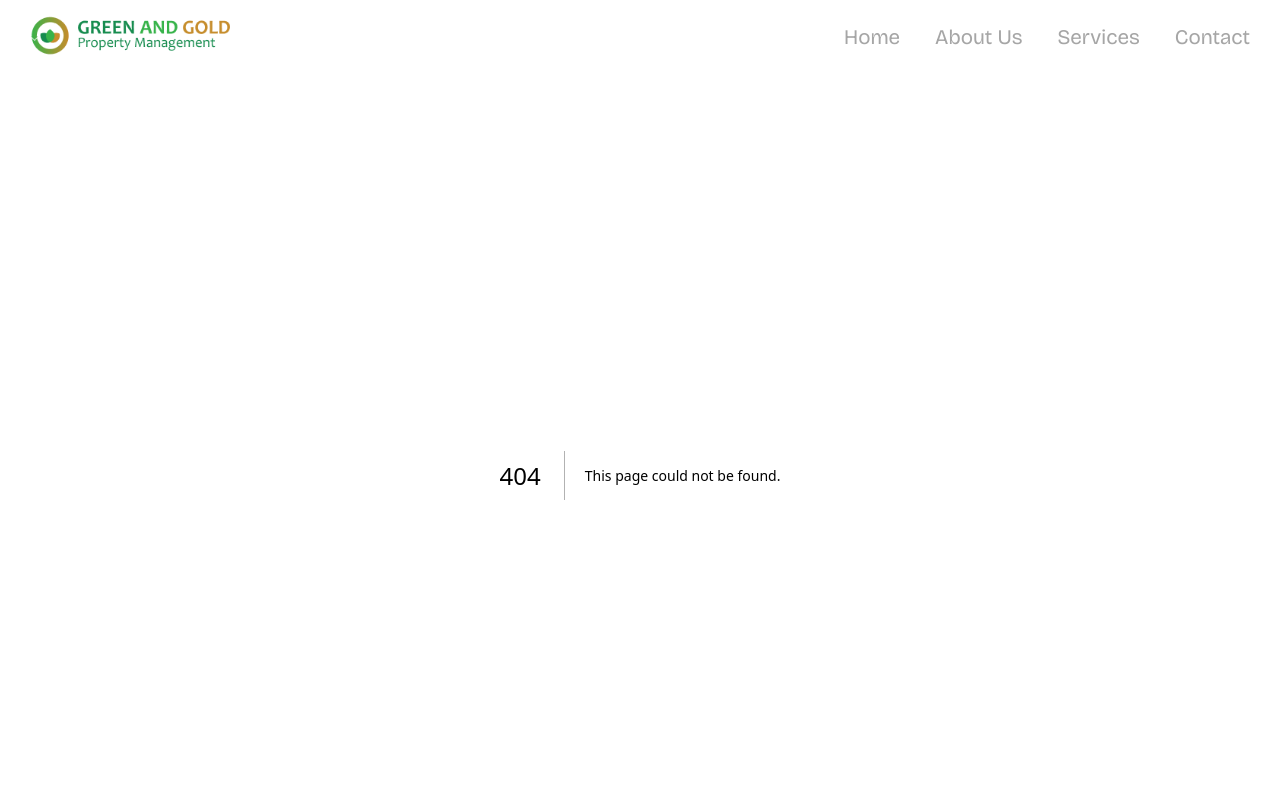
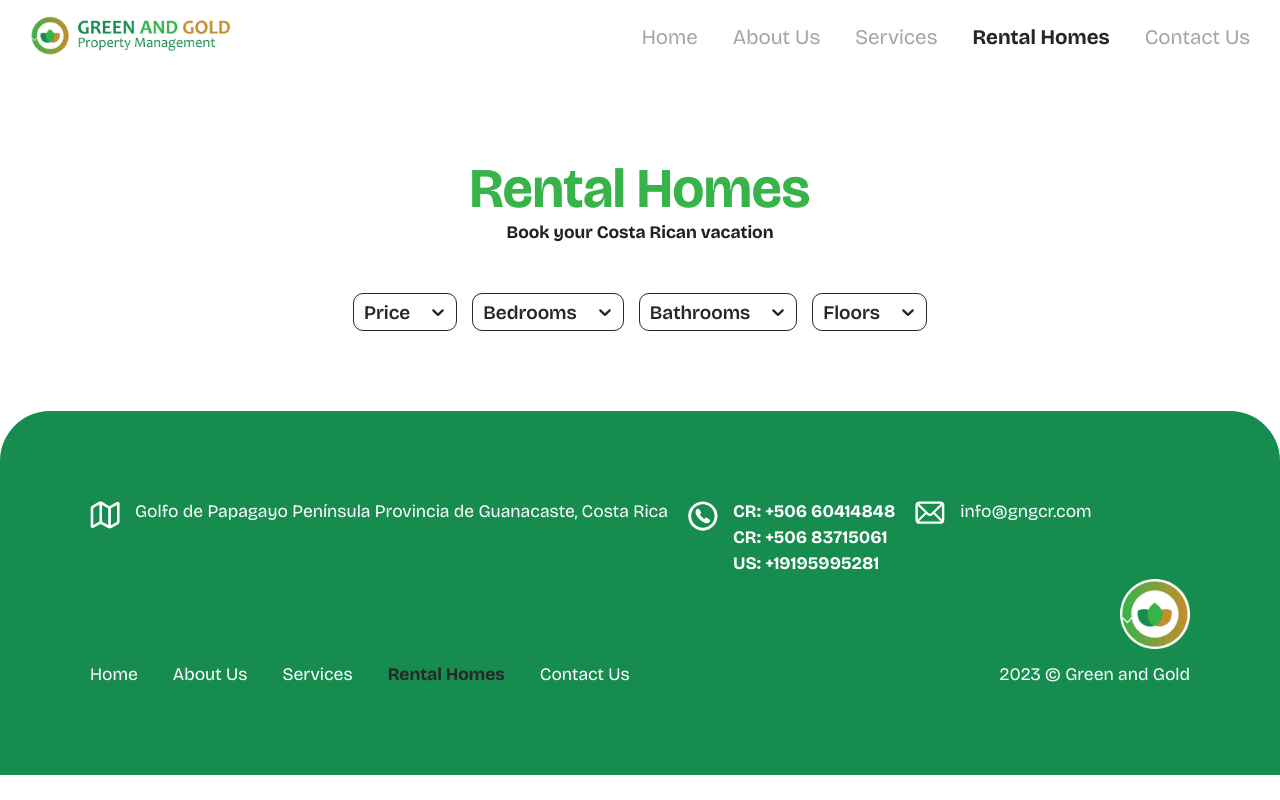
Before and after one commit to artavia17/green_and_gold_frontend, a Next.js app: page /rental-home in a window 1280 px wide. Before the commit this address had no page. Shown: the top 800 px of the page. Built offline with nearby package versions, Linux system fonts and the light colour scheme.

Commit message:
Se agregaron los filtros

```diff
--- a/package.json
+++ b/package.json
@@ -16,6 +16,7 @@
     "next": "13.5.4",
     "react": "^18",
     "react-dom": "^18",
+    "react-select": "^5.7.7",
     "swiper": "^10.3.1"
   },
   "devDependencies": {
--- /dev/null
+++ b/src/app/rental-home/page.tsx
@@ -0,0 +1,43 @@
+/**
+ *
+ * En este archivo se inicia el rental home y contiene todos los items del mismo
+ */
+
+'use client';
+
+import FiltersComponent from "@/components/retal-home/filters";
+import Image from "next/image";
+import FilterImage from '@/assets/img/icons/filters.svg';
+
+function RetalHome(){
+
+    const openFilters = () => {
+        alert("Hola mundo")
+    }
+
+    return(
+        <>
+            <section className="rental-home">
+                <section className="content_filters">
+                    <section className="titles">
+                        <h1>Rental Homes</h1>
+                        <h2>Book your Costa Rican vacation</h2>
+                    </section>
+                    <section className="filter_component">
+                        <section className="open_filters">
+                            <button onClick={openFilters}>
+                                <Image src={FilterImage} alt="Filtro de imagenes" width={100} height={100} />
+                            </button>
+                        </section>
+                        <section className="filter_items">
+                            <FiltersComponent/>
+                        </section>
+                    </section>
+                </section>
+            </section>
+        </>
+    )
+
+}
+
+export default RetalHome;
--- a/src/app/services/page.tsx
+++ b/src/app/services/page.tsx
@@ -96,7 +96,7 @@ function Services(){
 
                     <h5>Dining:</h5>
                     <ul>
-                        <li>n-home dining arrangements and restaurant reservations.</li>
+                        <li>In-home dining arrangements and restaurant reservations.</li>
                     </ul>
 
                     <h5>Adventure:</h5>
--- /dev/null
+++ b/src/components/retal-home/filters.tsx
@@ -0,0 +1,63 @@
+'use client';
+import Select from 'react-select'
+
+function FiltersComponent(){
+
+    const price = [
+        { value: '$300', label: '$300' },
+        { value: '$2400', label: '$2400' },
+        { value: '$1700', label: '$1700' }
+    ];
+
+    const bedrooms = [
+        { value: '4', label: 'Four' },
+        { value: '1', label: 'One' },
+        { value: '10', label: 'Ten' }
+    ];
+
+    const bathrooms = [
+        { value: '4', label: 'Four' },
+        { value: '1', label: 'One' },
+        { value: '10', label: 'Ten' }
+    ];
+
+    const floors = [
+        { value: '4', label: 'One' },
+        { value: '1', label: 'Two' },
+        { value: '10', label: 'Three' }
+    ];
+
+    return (
+        <>
+            <section className="filters">
+                <section className='filter'>
+                    <Select
+                        placeholder="Price"
+                        options={price}
+                    />
+                </section>
+                <section className='filter'>
+                    <Select
+                        placeholder="Bedrooms"
+                        options={bedrooms}
+                    />
+                </section>
+                <section className='filter'>
+                    <Select
+                        placeholder="Bathrooms"
+                        options={bathrooms}
+                    />
+                </section>
+                <section className='filter'>
+                    <Select
+                        placeholder="Floors"
+                        options={floors}
+                    />
+                </section>
+            </section>
+        </>
+    )
+
+}
+
+export default FiltersComponent;
--- a/src/components/static/footer.tsx
+++ b/src/components/static/footer.tsx
@@ -36,8 +36,8 @@ function Footer(){
                         <section className='contact'>
                             <Image src={Phone.src} alt='Logo del contacto' width={100} height={100}/>
                             <div>
-                                <a href="" title='Phone +506 60414848'>+506 60414848</a>
-                                <a href="" title='Phone +506 83715061'>+506 83715061</a>
+                                <a href="" title='Phone CR: +506 60414848'>CR: +506 60414848</a>
+                                <a href="" title='Phone CR: +506 83715061'>CR: +506 83715061</a>
                                 <a href="" title='Phone US: +19195995281'>US: +19195995281</a>
                             </div>
                         </section>
@@ -50,7 +50,7 @@ function Footer(){
                         <NavComponent/>
                         <section className='items_logo'>
                             <Image src={LogoFooter.src} alt='Logo Green and Gold' width={100} height={100} title='Logo green and gold'/>
-                            <p title={`${year} © Green and gold`}>{ year } © Green and gold</p>
+                            <p title={`${year} © Green and gold`}>{ year } © Green and Gold</p>
                         </section>
                     </div>
                 </section>
--- a/src/components/static/nav.tsx
+++ b/src/components/static/nav.tsx
@@ -13,8 +13,6 @@ const NavComponent = ({ clickEvent } : Props ) => {
 
     const path = usePathname();
 
-    console.log(path);
-
     return (
         <>
             <nav>
@@ -29,7 +27,10 @@ const NavComponent = ({ clickEvent } : Props ) => {
                         <Link onClick={clickEvent} href="/services" className={ path == '/services' ? 'active' : '' }>Services</Link>
                     </li>
                     <li>
-                        <Link onClick={clickEvent} href="#contacto">Contact</Link>
+                        <Link onClick={clickEvent} href="/rental-home" className={ path == '/rental-home' ? 'active' : '' }>Rental Homes</Link>
+                    </li>
+                    <li>
+                        <Link onClick={clickEvent} href="#contacto">Contact Us</Link>
                     </li>
                 </ul>
             </nav>
--- a/src/scss/_variables.scss
+++ b/src/scss/_variables.scss
@@ -36,6 +36,7 @@ $color_green_dark: #237530;
 $color-negro-transparente: rgba(0, 0, 0, 0.24);
 $color-green-title: #178C4F;
 $color-border: #BBBBBB;
+$color-filter-mobile: rgba(255, 255, 255, 0.445);
 
 // Mixins
 
--- a/src/scss/global.scss
+++ b/src/scss/global.scss
@@ -19,3 +19,5 @@ body{
 @import './pages/about/valores';
 @import './pages/servicios/servicios';
 @import './pages/servicios/property';
+@import './pages/rental-home/rental_home';
+@import './pages/rental-home/filters';
--- /dev/null
+++ b/src/scss/pages/rental-home/_filters.scss
@@ -0,0 +1,32 @@
+.filtes{
+
+    max-width: 1400px;
+    padding: 40px;
+    display: grid;
+    grid-template-columns: calc(40% - 25px) calc(60% - 25px);
+    color: $color_white;
+    font-family: $font_principal;
+    grid-gap: 50px;
+
+    @include devices(laptop){
+        max-width: 1100px;
+        width: 70vw;
+        padding: 25px;
+        margin: 0px auto 0px auto;
+        grid-template-columns: 1fr;
+    }
+
+    @include devices(tablet){
+        row-gap: 30px;
+        margin: 0px auto 40px auto;
+    }
+
+    @include devices(mobile){
+        padding: 15px;
+        width: 100%;
+        max-width: calc(100% - 80px);
+        row-gap: 20px;
+        border-radius: 17px;
+    }
+
+}
--- /dev/null
+++ b/src/scss/pages/rental-home/_rental_home.scss
@@ -0,0 +1,209 @@
+.rental-home{
+
+    padding-top: 80px;
+    padding-bottom: 80px;
+    max-width: 1400px;
+    margin: auto;
+
+    @include devices(laptop){
+        max-width: 1100px;
+        width: 70vw;
+    }
+
+    @include devices(mobile){
+        padding: 20px;
+        width: 100%;
+        max-width: calc(100% - 40px);
+    }
+
+    h1,
+    h2{
+        text-align: center;
+        font-family: $font_principal;
+
+        @include devices(mobile){
+            text-align: left;
+        }
+
+    }
+
+
+    h1{
+
+        font-size: $font-size-about-title-principal;
+        color: $color_green;
+
+        @include devices(mobile){
+            font-size: $font-size-mobile-slider;
+        }
+    }
+
+    h2{
+        font-size: $font-size-text-tablet;
+        color: $color_principal;
+
+        @include devices(mobile){
+            font-size: $font-size-about-parrafo;
+        }
+    }
+
+    .content_filters{
+
+        @include devices(mobile){
+            display: flex;
+            justify-content: space-between;
+            align-items: center;
+        }
+    }
+
+    .open_filters{
+        display: none;
+
+        @include devices(mobile){
+            display: flex;
+        }
+
+        button{
+
+            background-color: transparent;
+            border: none;
+
+            img{
+                width: 35px;
+                height: 35px;
+            }
+
+        }
+
+    }
+
+    .filter_items{
+        margin-top: 50px;
+
+        @include devices(mobile){
+            position: fixed;
+            top: 0px;
+            left: 0px;
+            background-color: $color-filter-mobile;
+            backdrop-filter: blur(4px);
+            z-index: 9999;
+            margin: 0px;
+            width: 100vw;
+            height: 100vh;
+            display: flex;
+            justify-content: center;
+            align-items: center;
+        }
+
+        .filters{
+            display: flex;
+            justify-content: center;
+            column-gap: 15px;
+
+            @include devices(mobile){
+                flex-flow: column;
+                row-gap: 15px;
+                background-color: white;
+                width: calc(80% - 25px);
+                padding: 25px;
+                border-radius: 15px;
+            }
+
+            .css-13cymwt-control{
+                border-color: $color_hover_menu;
+                border-radius: 10px;
+                cursor: pointer;
+                transition: .2s ease;
+            }
+
+            path{
+                fill: $color_hover_menu;
+                transition: .5s ease;
+            }
+
+            .css-t3ipsp-control{
+                border-color: $color_green;
+                box-shadow: 0 0 0 1px $color_green;
+                border-radius: 10px;
+                cursor: pointer;
+                transition: .2s ease;
+                z-index: 1;
+
+                path{
+                    fill: $color_green;
+                }
+
+                .css-1jqq78o-placeholder{
+                    color: $color_green;
+                }
+
+            }
+
+            .css-1nmdiq5-menu{
+                background: $color_green;
+                padding-top: 20px;
+                transform: translateY(-20px);
+                z-index: 0;
+                border-bottom-left-radius: 15px;
+                border-bottom-right-radius: 15px;
+                text-align: right;
+                overflow: hidden;
+
+                @include devices(mobile){
+                    z-index: 1;
+                    transform: translateY(0px);
+                    border-top-left-radius: 10px;
+                    border-top-right-radius: 10px;
+                    border-bottom-left-radius: 10px;
+                    border-bottom-right-radius: 10px;
+                    padding-top: 0px;
+                }
+
+                div{
+                    background: $color_green;
+
+                    div{
+                        cursor: pointer;
+                        color: $color_white;
+                        font-size: 1rem;
+                        color: $color_white;
+                        font-family: $font_principal;
+                        font-weight: 400;
+                        transition: .2s ease;
+
+                        &:hover{
+                            background-color: $color_green_dark;
+                        }
+
+                    }
+
+                }
+
+            }
+
+            .css-1jqq78o-placeholder{
+                color: $color_hover_menu;
+                font-family: $font_principal;
+                font-weight: 600;
+                font-size: 1.2rem;
+                transition: .2s ease;
+            }
+
+            .css-1dimb5e-singleValue{
+                color: $color_green;
+                font-family: $font_principal;
+                font-weight: 600;
+                font-size: 1.2rem;
+                transition: .2s ease;
+            }
+
+            .css-1u9des2-indicatorSeparator{
+                display: none;
+            }
+
+        }
+
+    }
+
+
+}
```
Also changed, not shown: src/assets/img/icons/filters.svg (added), 1 other file (tests, documents, lock files or other folders).
